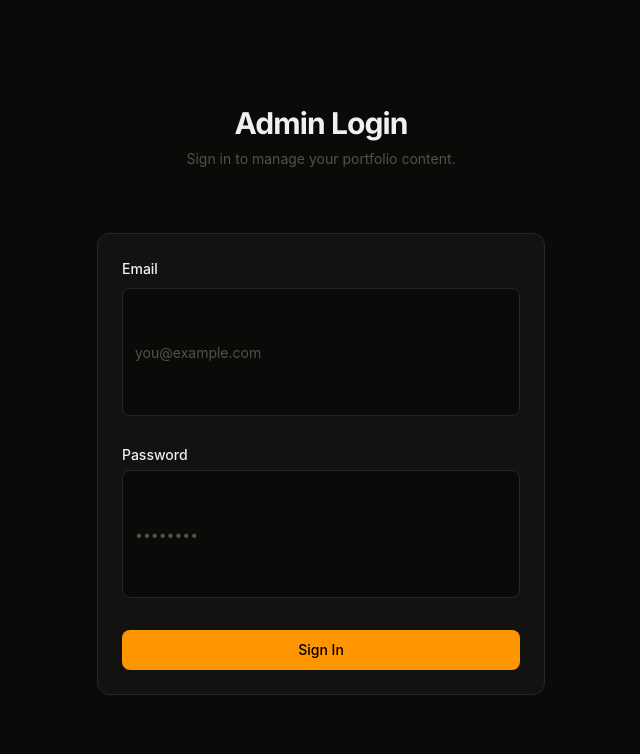
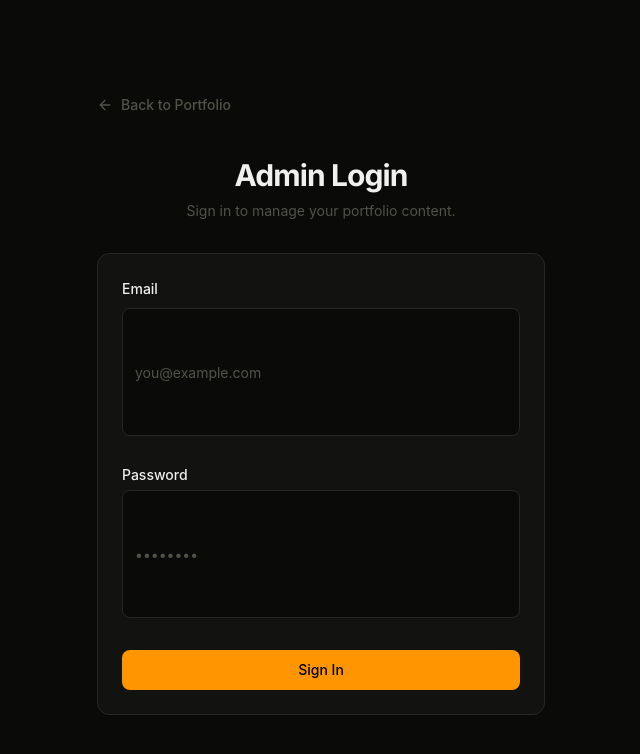
Before and after one commit to Vamsi-i7/v-portfolio, a React (Vite) app: page /admin/login in a window 1280 px wide. Shown: the top 754 px of the page, without its empty margins (319-959 px from the left). Built offline with nearby package versions, Linux system fonts and the light colour scheme; no server answers; a web font is replaced by a local one.

Commit message:
feat: add back to portfolio navigation button to admin login page

```diff
--- a/src/pages/admin/Login.tsx
+++ b/src/pages/admin/Login.tsx
@@ -3,7 +3,7 @@ import { useNavigate, useLocation } from 'react-router-dom'
 import { useForm } from 'react-hook-form'
 import { z } from 'zod'
 import { zodResolver } from '@hookform/resolvers/zod'
-import { Loader2 } from 'lucide-react'
+import { Loader2, ArrowLeft } from 'lucide-react'
 import { supabase } from '@/lib/supabase'
 import { useAuth } from '@/contexts/AuthContext'
 import { Button } from '@/components/ui/button'
@@ -69,7 +69,18 @@ export function Login() {
 
   return (
     <div className="flex min-h-[100dvh] items-center justify-center bg-background px-4">
-      <div className="w-full max-w-md space-y-8">
+      <div className="w-full max-w-md space-y-6">
+        <div>
+          <Button
+            variant="ghost"
+            onClick={() => navigate('/')}
+            className="group flex items-center gap-2 text-muted-foreground hover:text-foreground text-sm pl-0 hover:bg-transparent"
+          >
+            <ArrowLeft className="h-4 w-4 transition-transform group-hover:-translate-x-1" />
+            Back to Portfolio
+          </Button>
+        </div>
+
         <div className="text-center">
           <h2 className="text-3xl font-display font-bold tracking-tight">Admin Login</h2>
           <p className="mt-2 text-sm text-muted-foreground">
```
